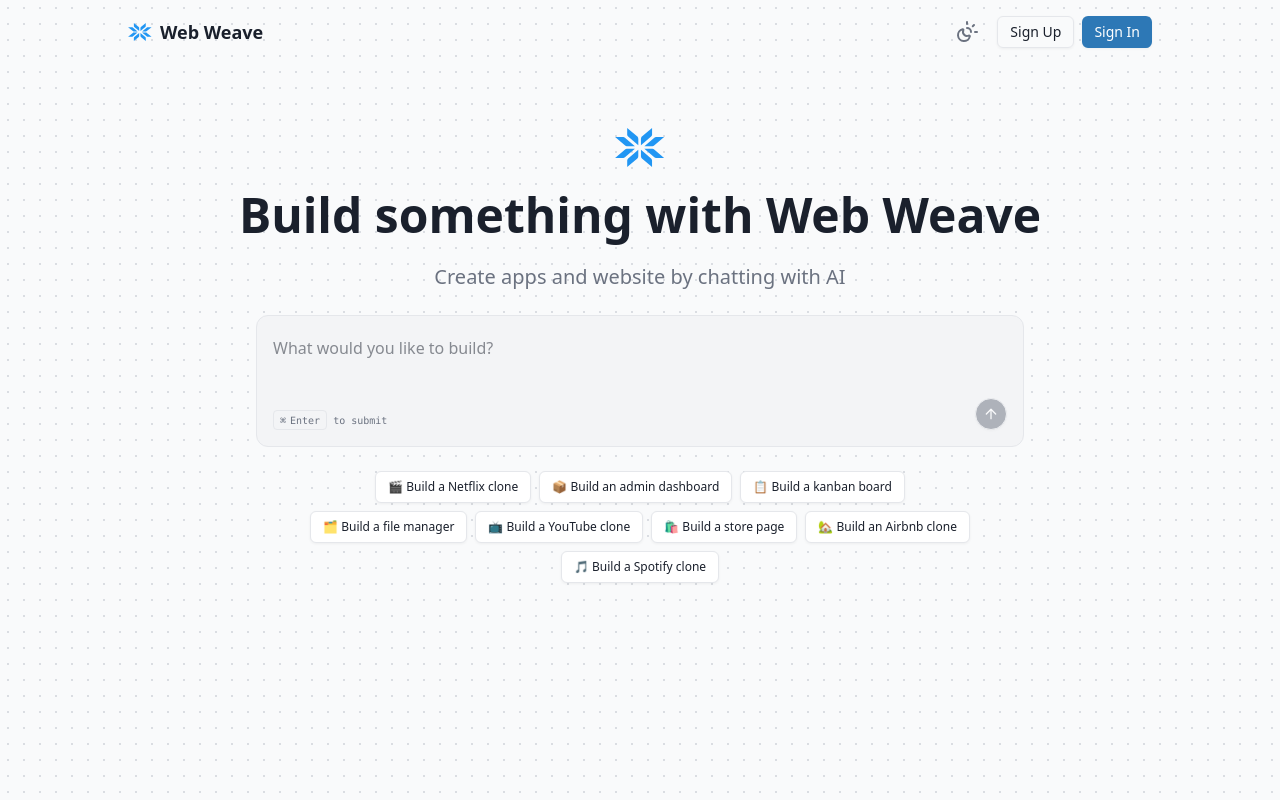
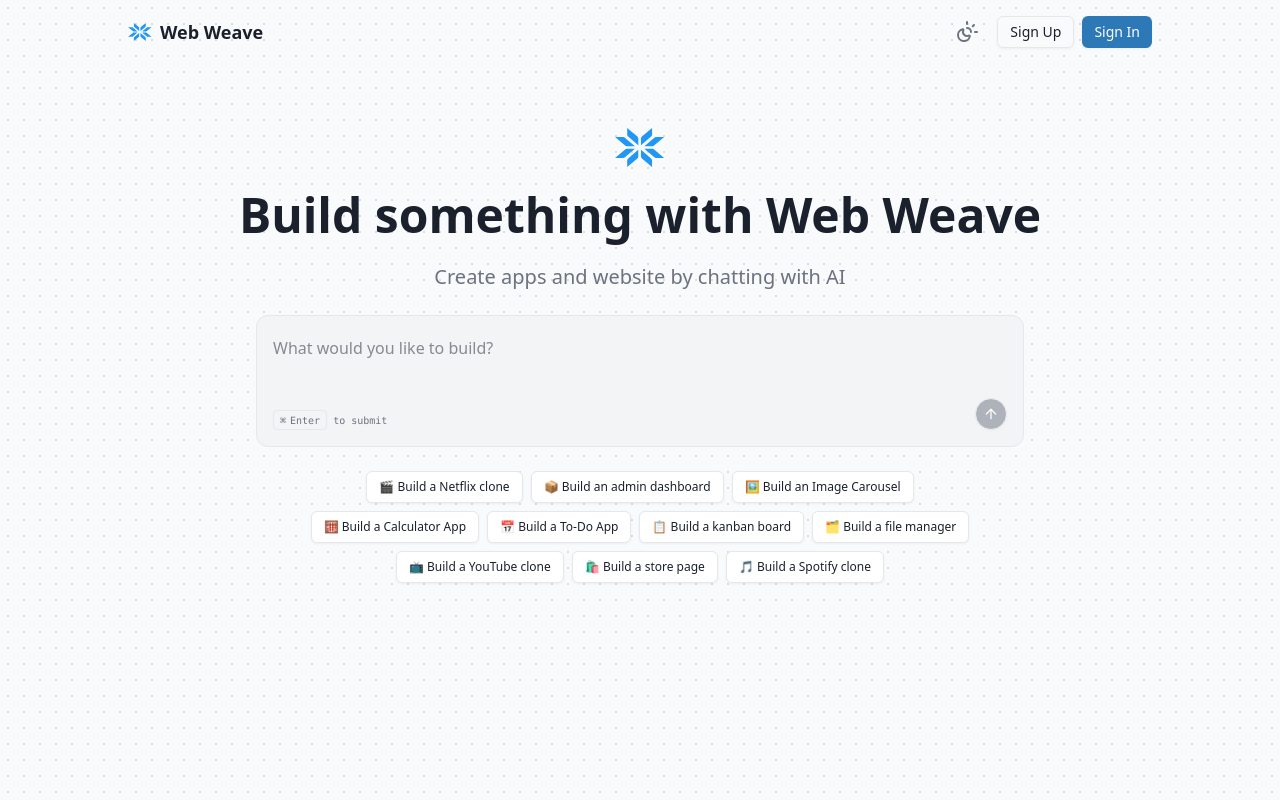
Before and after one commit to Om-Raj/web-weave, a Next.js app: page / in a window 1280 px wide. Built offline with nearby package versions, Linux system fonts and the light colour scheme; no server answers.

Commit message:
Minor tweaks to improve UX

```diff
--- a/src/inngest/functions.ts
+++ b/src/inngest/functions.ts
@@ -80,8 +80,8 @@ export const codeAgentFunction = inngest.createFunction(
       description: "An expert Next.js coding agent",
       system: PROMPT,
       model: gemini({
-        // model: "gemini-2.5-flash",
-        model: "gemini-2.5-flash-preview-05-20",
+        model: "gemini-2.5-pro",
+        // model: "gemini-2.5-flash-preview-05-20",
       }),
       tools: [
         createTool({
@@ -229,7 +229,7 @@ export const codeAgentFunction = inngest.createFunction(
     const sandboxUrl = await step.run("get-sandbox-url", async () => {
       const sandbox = await getSandbox(sandboxId);
       const host = sandbox.getHost(3000);
-      return `http://${host}`;
+      return `https://${host}`;
     });
 
     await step.run("save-result", async () => {
--- a/src/lib/usage.ts
+++ b/src/lib/usage.ts
@@ -3,8 +3,8 @@ import { prisma } from "@/lib/db";
 import { auth } from "@clerk/nextjs/server";
 
 
-const FREE_POINTS = 2;
-const PRO_POINTS = 100;
+const FREE_POINTS = 3;
+const PRO_POINTS = 50;
 const DURATION = 30 * 24 * 60 * 60
 const GENERATION_COST = 1;
 
--- a/src/modules/home/constants.ts
+++ b/src/modules/home/constants.ts
@@ -10,6 +10,24 @@ export const PROJECT_TEMPLATES = [
     title: "Build an admin dashboard",
     prompt:
       "Create an admin dashboard with a sidebar, stat cards, a chart placeholder, and a basic table with filter and pagination using local state. Use clear visual grouping and balance in your design for a modern, professional look.",
+  },
+  {
+    emoji: "🖼️",
+    title: "Build an Image Carousel",
+    prompt:
+      "Create a full-page responsive image carousel with left/right navigation arrows and indicators. Use local state for tracking active image. Use placeholder images and smooth transitions. Style the carousel inside a centered card container with a title at the top.",
+  },
+  {
+    emoji: "🧮",
+    title: "Build a Calculator App",
+    prompt:
+      "Build a fully styled calculator app with a display input and buttons for numbers and operations (C, +, -, *, /, =). Use a card layout with a modern color scheme and spacing. All logic should use local state only. Use Tailwind for styling and ensure a responsive layout.",
+  },
+  {
+    emoji: "📅",
+    title: "Build a To-Do App",
+    prompt:
+      "Build a to-do list app with task creation, check/uncheck functionality, and delete option using local state. Use a centered layout with good spacing, a light theme, and subtle transitions.",
   },
   {
     emoji: "📋",
@@ -36,12 +54,6 @@ export const PROJECT_TEMPLATES = [
       "Build a store page with category filters, a product grid, and local cart logic to add and remove items. Focus on clear typography, spacing, and button states for a great e-commerce UI.",
   },
   {
-    emoji: "🏡",
-    title: "Build an Airbnb clone",
-    prompt:
-      "Build an Airbnb-style listings grid with mock data, filter sidebar, and a modal with property details using local state. Use card spacing, soft shadows, and clean layout for a welcoming design.",
-  },
-  {
     emoji: "🎵",
     title: "Build a Spotify clone",
     prompt:
--- a/src/modules/projects/ui/components/message-loading.tsx
+++ b/src/modules/projects/ui/components/message-loading.tsx
@@ -6,6 +6,7 @@ const ShimmerMessages = () => {
     "Thinking...",
     "Loading...",
     "Generating...",
+    "Usually takes about 5 minutes...",
     "Analyzing your request...",
     "Building your website...",
     "Crafting your components...",
--- a/src/prompt.ts
+++ b/src/prompt.ts
@@ -86,7 +86,6 @@ Code Quality Requirements:
 
 Guidelines:
 - Escape special characters in string when necessary. (e.g. "using \\" inside double quotes")
-- For placeholder text, use this API: https://placehold.co/{width}x{height} (e.g. 'https://placehold.co/600x400')
 
 Development Process:
 1. Install required packages first
@@ -106,9 +105,9 @@ DO NOT:
 - Use placeholder/incomplete code
 
 IMPORTANT:
-- The tools you have access to are: terminal, createOrUpdateFiles, readFiles.
-- If you call anything else, you will receive an error.
+- The tools you have access to are: "terminal", "createOrUpdateFiles", "readFiles".
 - Always create a page.tsx in the app directory.
+- Always use https instead of http
 
 When task is complete, respond ONLY with:
 
```
